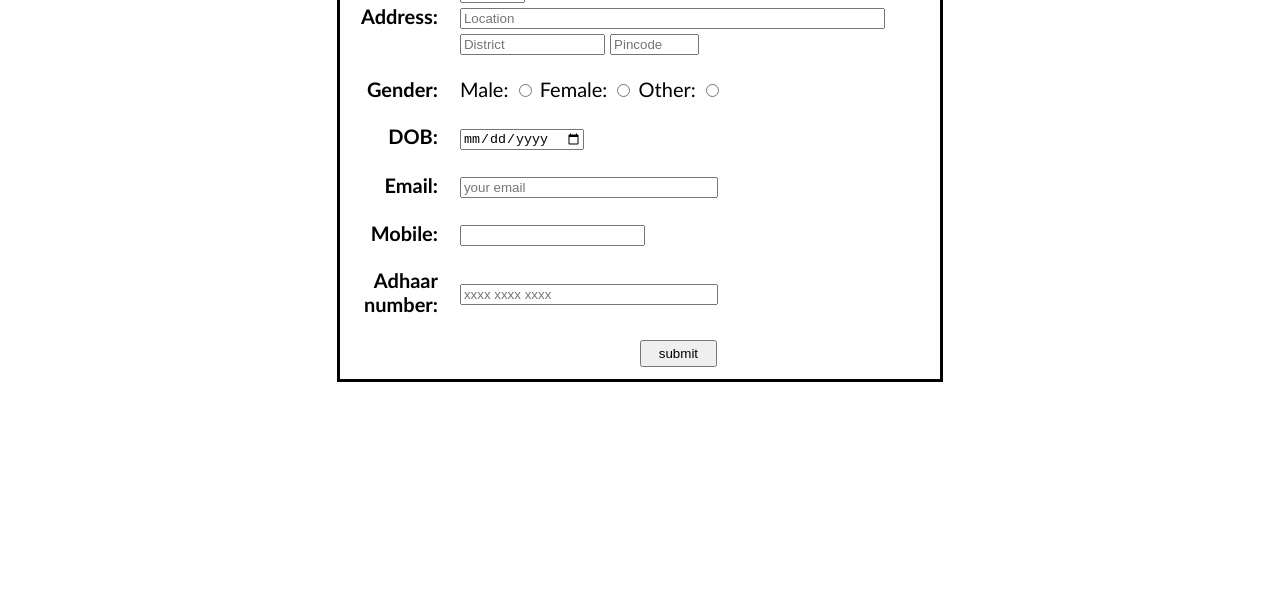
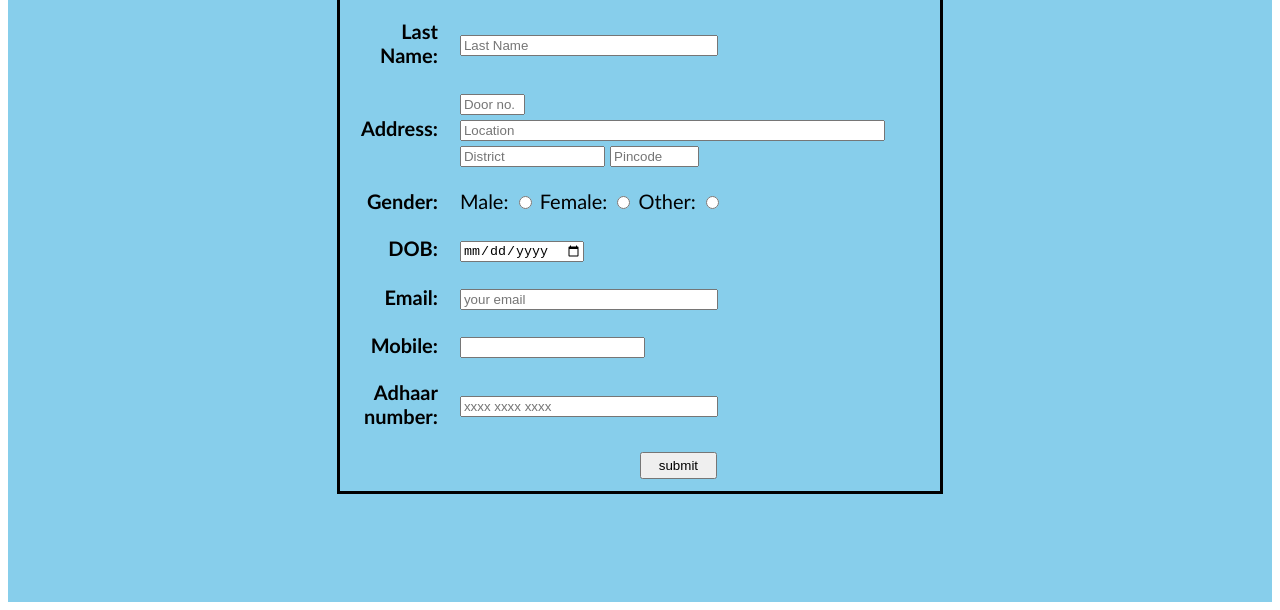
Before and after one commit to ManjuDhanasekaran/form, a plain HTML site: page index.html in a window 1280 px wide. Shown: the part 366-976 px from the top of the page. Before the commit the page ends 800 px from the top, so only its background shows below. Drawn offline with Linux system fonts and the light colour scheme.

Commit message:
Update style.css

```diff
--- a/style.css
+++ b/style.css
@@ -10,6 +10,14 @@
         height: 27px;
         position: relative;left: 180px;
     }
+.container {
+  display: flex;
+  justify-content: center;
+  align-items: center;
+  flex-direction: column;
+  height: 120vh;
+  background-color: skyblue;
+}
     form{
         text-align: center;
         font-family: Calibri;
```
